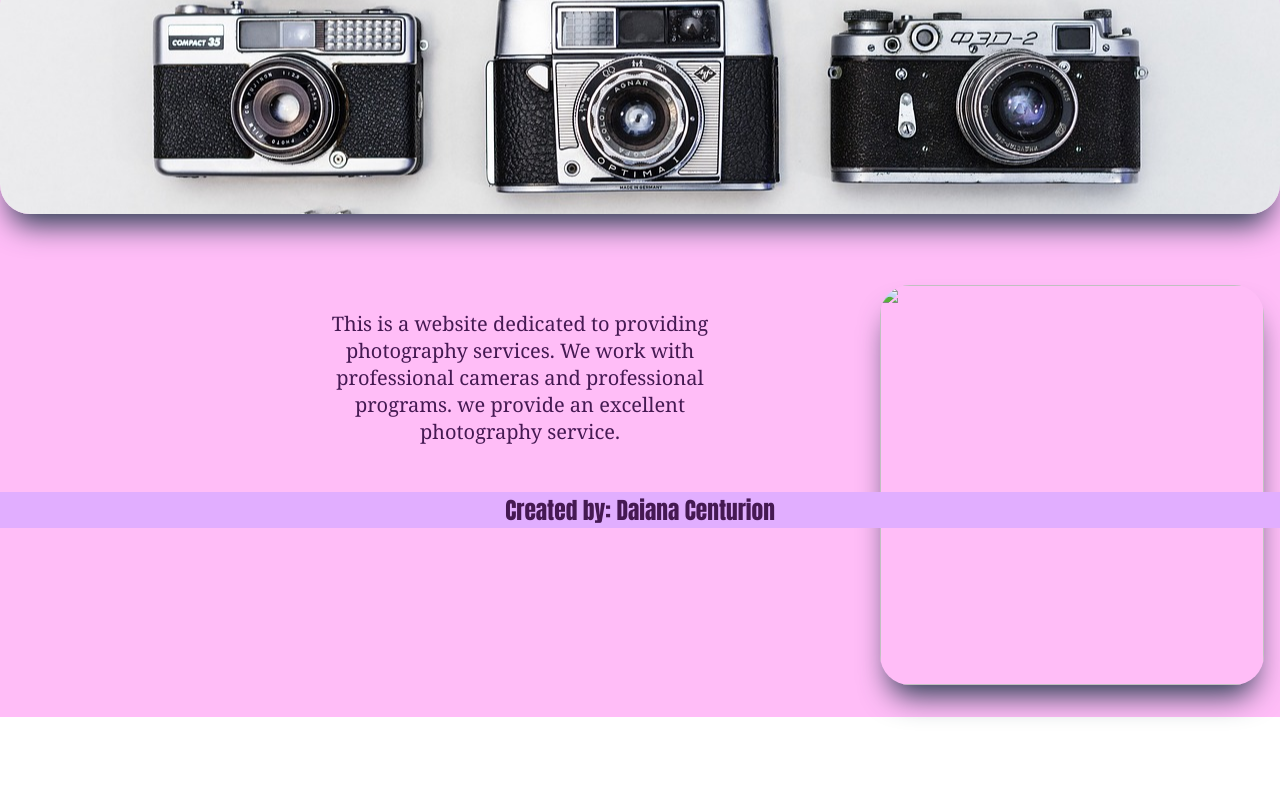
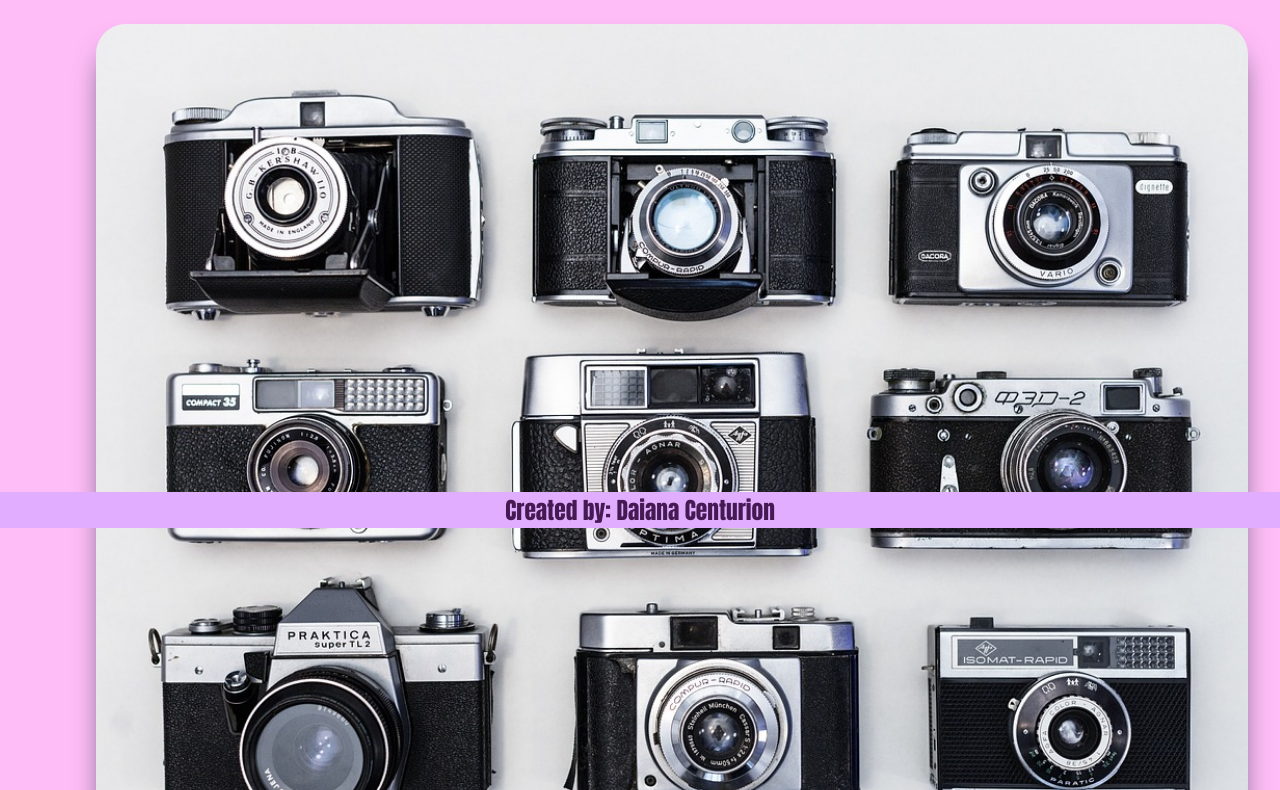
Before and after one commit to daicecen/Sprint-1, a plain HTML site: page index.html in a window 1280 px wide. Shown: the part 272-1062 px from the top of the page. Before the commit the page ends 1025 px from the top, so only its background shows below. Drawn offline with Linux system fonts and the light colour scheme.

Commit message:
indexCorregido

```diff
--- a/assets/style.css
+++ b/assets/style.css
@@ -39,13 +39,14 @@ main{
     background-color: #FFBDF7;
 }
 #banner {
-    margin-bottom: 6vh;
-    height: 30vh;
-    background-image: url("./images/imagebanner.jpg");
-    background-position: center;
-    background-size: cover;
+    margin-left: 6rem;
+    width: 90%;
+    height: 108vh;
+    object-fit: cover;
+    margin-top: 2rem;
+    margin-bottom: 2rem;
+    border-radius: 30px;
     box-shadow: rgb(38, 57, 77) 0px 20px 30px -10px;
-    border-radius: 30px;
 }
 h1, h2 {
     display: block;
--- a/index.html
+++ b/index.html
@@ -19,16 +19,18 @@
         </div>
     </header>
     <main>
-        <h1>Myndy Photo</h1>
+        <h1>Myndy Photo</h1>c
         <h2>Home</h2>
-        <div id="banner"></div>
+        <div>
+            <img id="banner"src="assets/images/imagebanner.jpg" alt="banner">
+            </div>
         <section id="caja1">
             <p>
             This is a website dedicated to providing photography services.
             We work with professional cameras and professional programs.
             we provide an excellent photography service.
         </p>
-        <img class="imagen1" src="assets/images/image1.jpg" alt="">
+        <img class="imagen1" src="assets/images/image1.jpg" alt="imagen1">
     </section>
      </main>
      <footer>
```
Also changed, not shown: assets/pages/aboutUs.html (+14 -4 lines), 2 other files.
